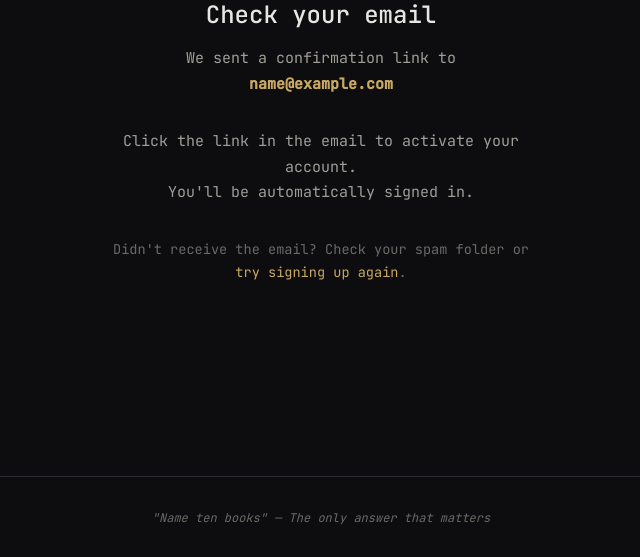
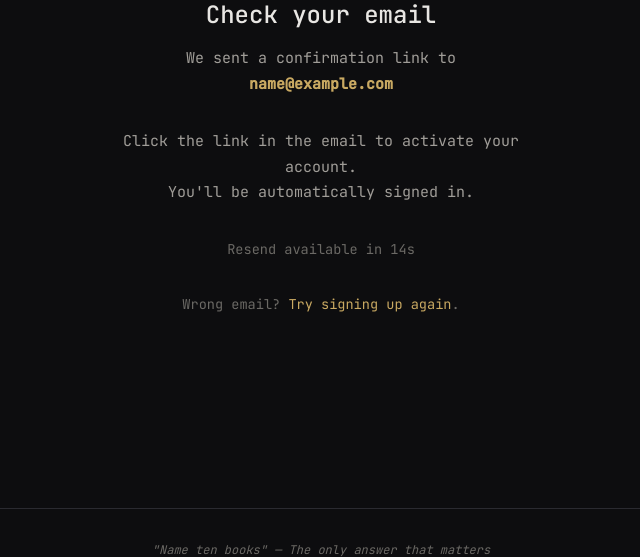
Before and after one commit to WaleedaRaza/LibraryofAlexandria, a FastAPI app: template templates/auth/verify_email.html in a window 1280 px wide. Shown: the part 354-911 px from the top of the page, without its empty margins (319-959 px from the left). Before the commit the page ends 878 px from the top, so only its background shows below. Run offline with FastAPI, Linux system fonts and the light colour scheme; the template is opened without the code that fills it: most values are stand-ins (such as "Sample title", 1, 10 or a date in 2020).

Commit message:
Add resend confirmation email button after 20s countdown

```diff
--- a/templates/auth/verify_email.html
+++ b/templates/auth/verify_email.html
@@ -15,9 +15,86 @@
         You'll be automatically signed in.
     </p>
 
+    <div id="resend-section" style="margin-top: 2rem;">
+        <p class="verify-text" id="countdown-text" style="font-size: 0.85rem; color: var(--text-muted);">
+            Resend available in <span id="countdown">20</span>s
+        </p>
+
+        <form id="resend-form" action="/auth/resend" method="POST" style="display: none;">
+            <input type="hidden" name="email" value="{{ email }}">
+            <button type="submit" class="btn btn--secondary" id="resend-btn">Resend confirmation email</button>
+        </form>
+
+        <p id="resend-status" style="display: none; margin-top: 1rem;"></p>
+    </div>
+
     <p class="verify-text" style="margin-top: 2rem; font-size: 0.85rem; color: var(--text-muted);">
-        Didn't receive the email? Check your spam folder or
-        <a href="/auth/register">try signing up again</a>.
+        Wrong email? <a href="/auth/register">Try signing up again</a>.
     </p>
 </div>
+
+<script>
+(function() {
+    let seconds = 20;
+    const countdownEl = document.getElementById('countdown');
+    const countdownText = document.getElementById('countdown-text');
+    const resendForm = document.getElementById('resend-form');
+    const resendBtn = document.getElementById('resend-btn');
+    const statusEl = document.getElementById('resend-status');
+
+    const timer = setInterval(() => {
+        seconds--;
+        countdownEl.textContent = seconds;
+
+        if (seconds <= 0) {
+            clearInterval(timer);
+            countdownText.style.display = 'none';
+            resendForm.style.display = 'block';
+        }
+    }, 1000);
+
+    resendForm.addEventListener('submit', async (e) => {
+        e.preventDefault();
+        resendBtn.disabled = true;
+        resendBtn.textContent = 'Sending...';
+
+        try {
+            const formData = new FormData(resendForm);
+            const response = await fetch('/auth/resend', {
+                method: 'POST',
+                body: formData
+            });
+
+            const result = await response.json();
+
+            if (result.success) {
+                statusEl.style.display = 'block';
+                statusEl.style.color = 'var(--accent-secondary)';
+                statusEl.textContent = '✓ Email sent! Check your inbox.';
+                resendForm.style.display = 'none';
+
+                // Allow resend again after 60s
+                setTimeout(() => {
+                    resendForm.style.display = 'block';
+                    resendBtn.disabled = false;
+                    resendBtn.textContent = 'Resend confirmation email';
+                    statusEl.style.display = 'none';
+                }, 60000);
+            } else {
+                statusEl.style.display = 'block';
+                statusEl.style.color = 'var(--accent-danger)';
+                statusEl.textContent = result.error || 'Failed to send. Try again.';
+                resendBtn.disabled = false;
+                resendBtn.textContent = 'Resend confirmation email';
+            }
+        } catch (err) {
+            statusEl.style.display = 'block';
+            statusEl.style.color = 'var(--accent-danger)';
+            statusEl.textContent = 'Network error. Try again.';
+            resendBtn.disabled = false;
+            resendBtn.textContent = 'Resend confirmation email';
+        }
+    });
+})();
+</script>
 {% endblock %}
```
Also changed, not shown: app/routes/auth.py (+26 -0 lines).
